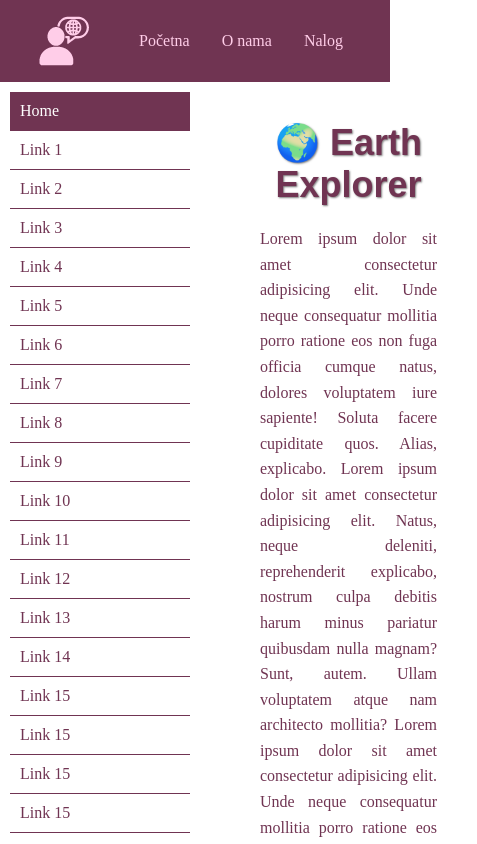
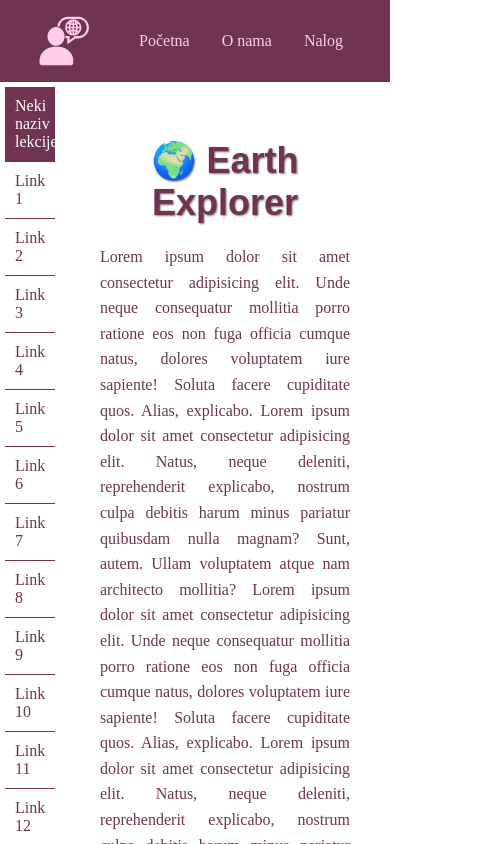
Before and after one commit to Tiikss/it, a React (Create React App) app in the folder Projekat/frontend/: page /course/1/lesson/1 in a window 390 px wide. Shown: the top 844 px of the page, 477 px wide, since content can reach past the window. Built offline with nearby package versions, Linux system fonts and the light colour scheme; a web font is replaced by a local one.

Commit message:
Dodavanje media query-ja

```diff
--- a/Projekat/frontend/src/pages/Lesson.jsx
+++ b/Projekat/frontend/src/pages/Lesson.jsx
@@ -24,29 +24,29 @@ const Lesson = () => {
             <div className="lesson-main">
                 <div id="vertical-menu-outer">
                     <div className="vertical-menu">
-                        <Link to="./" className="active">Home</Link>
-                        <Link to="./">Link 1</Link>
-                        <Link to="./">Link 2</Link>
-                        <Link to="./">Link 3</Link>
-                        <Link to="./">Link 4</Link>
-                        <Link to="./">Link 5</Link>
-                        <Link to="./">Link 6</Link>
-                        <Link to="./">Link 7</Link>
-                        <Link to="./">Link 8</Link>
-                        <Link to="./">Link 9</Link>
-                        <Link to="./">Link 10</Link>
-                        <Link to="./">Link 11</Link>
-                        <Link to="./">Link 12</Link>
-                        <Link to="./">Link 13</Link>
-                        <Link to="./">Link 14</Link>
-                        <Link to="./">Link 15</Link>
-                        <Link to="./">Link 15</Link>
-                        <Link to="./">Link 15</Link>
-                        <Link to="./">Link 15</Link>
-                        <Link to="./">Link 15</Link>
-                        <Link to="./">Link 15</Link>
-                        <Link to="./">Link 15</Link>
-                        <Link to="./">Link 15</Link>
+                        <Link to="./" className="active les-link">Neki naziv lekcije</Link>
+                        <Link to="./" className="les-link">Link 1</Link>
+                        <Link to="./" className="les-link">Link 2</Link>
+                        <Link to="./" className="les-link">Link 3</Link>
+                        <Link to="./" className="les-link">Link 4</Link>
+                        <Link to="./" className="les-link">Link 5</Link>
+                        <Link to="./" className="les-link">Link 6</Link>
+                        <Link to="./" className="les-link">Link 7</Link>
+                        <Link to="./" className="les-link">Link 8</Link>
+                        <Link to="./" className="les-link">Link 9</Link>
+                        <Link to="./" className="les-link">Link 10</Link>
+                        <Link to="./" className="les-link">Link 11</Link>
+                        <Link to="./" className="les-link">Link 12</Link>
+                        <Link to="./" className="les-link">Link 13</Link>
+                        <Link to="./" className="les-link">Link 14</Link>
+                        <Link to="./" className="les-link">Link 15</Link>
+                        <Link to="./" className="les-link">Link 15</Link>
+                        <Link to="./" className="les-link">Link 15</Link>
+                        <Link to="./" className="les-link">Link 15</Link>
+                        <Link to="./" className="les-link">Link 15</Link>
+                        <Link to="./" className="les-link">Link 15</Link>
+                        <Link to="./" className="les-link">Link 15</Link>
+                        <Link to="./" className="les-link">Link 15</Link>
                     </div>
                 </div>
 
--- a/Projekat/frontend/src/styles/lesson.css
+++ b/Projekat/frontend/src/styles/lesson.css
@@ -271,3 +271,76 @@
     border: 4px solid #a45d83;
     border-radius: 50%;
 }
+
+@media (max-width: 1024px) {
+    .lesson-main {
+        flex-direction: column;
+        padding-top: 100px;
+    }
+
+    #vertical-menu-outer {
+        /* display: none; */
+        width: 100px;
+    }
+
+    .vertical-menu {
+        /* display: none; */
+        width: 100px;
+    }
+
+    .lesson-content {
+        margin-left: 0;
+        padding-left: 100px;
+        width: 100vw;
+    }
+
+}
+
+@media (max-width: 768px) {
+    .lesson-main {
+        flex-direction: column;
+        padding-top: 100px;
+    }
+
+    #vertical-menu-outer {
+        /* display: none; */
+        width: 60px;
+    }
+
+    .vertical-menu {
+        /* display: none; */
+        width: 60px;
+        padding: 5px;
+    }
+
+    .lesson-content {
+        margin-left: 0;
+        padding-left: 60px;
+        width: 100vw;
+    }
+}
+
+@media (max-width: 480px) {
+    .lesson-main {
+        flex-direction: column;
+        padding-top: 100px;
+    }
+
+    #vertical-menu-outer {
+        /* display: none; */
+        width: 60px;
+    }
+
+    .vertical-menu {
+        /* display: none; */
+        width: 60px;
+        padding: 5px;
+    }
+
+    .lesson-content {
+        margin-left: 0;
+        padding-left: 80px;
+        width: 100vw;
+    }
+
+}
```
